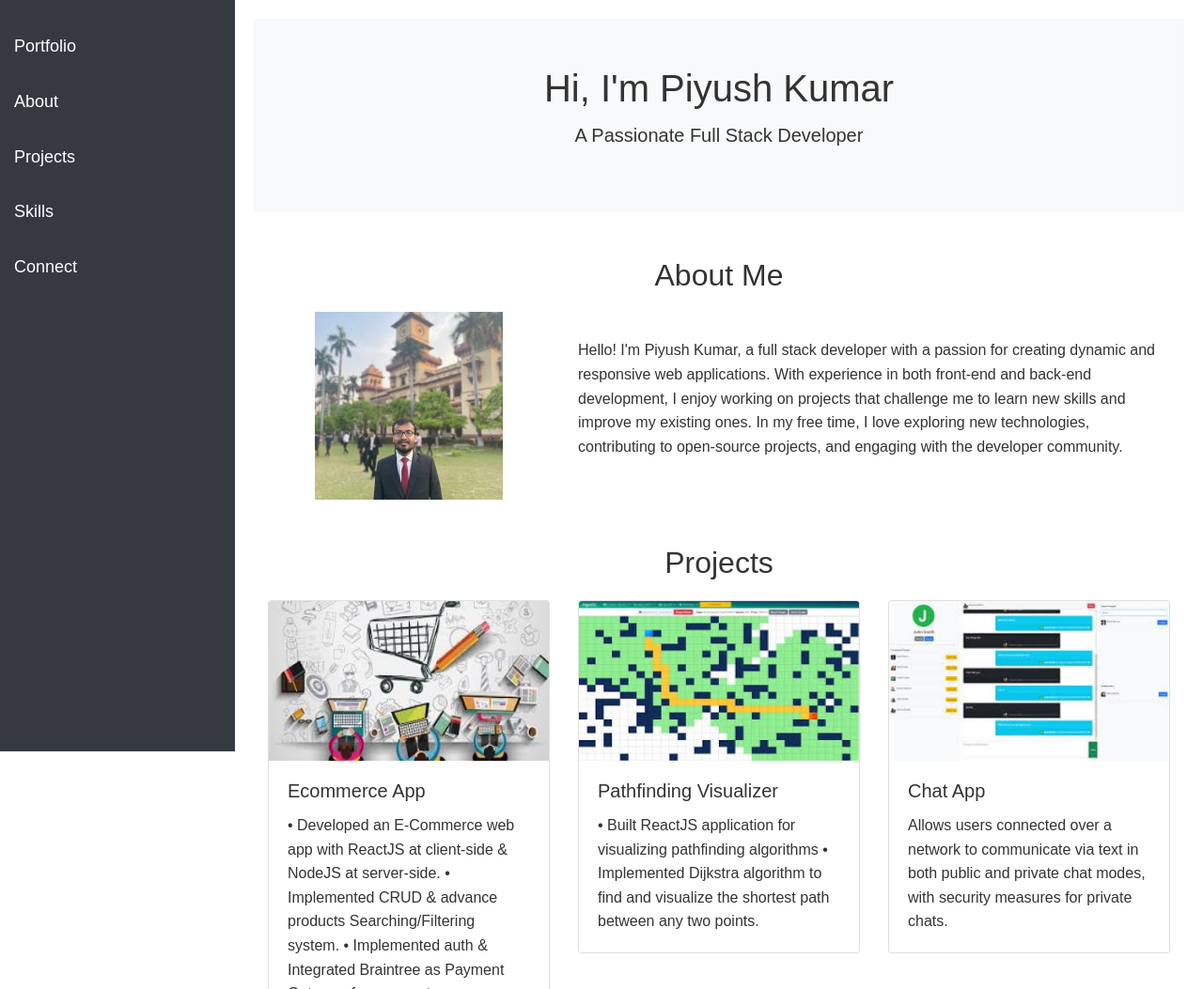
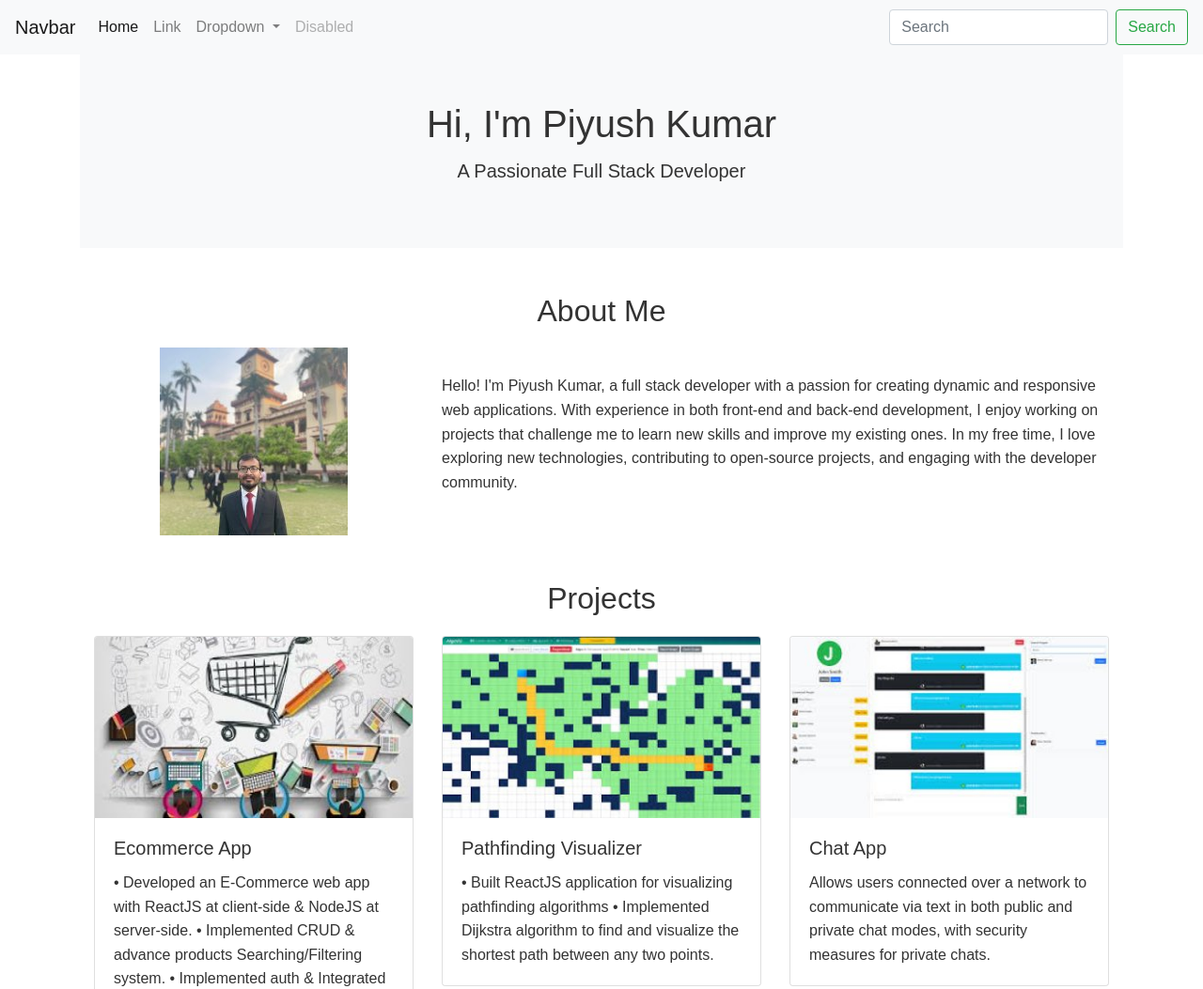
Before and after one commit to Piyush-Kumar25/assignment_1, a plain HTML site: page index.html in a window 1280 px wide. Shown: the top 1053 px of the page at 94% size. Drawn offline with nearby package versions, Linux system fonts and the light colour scheme.

Commit message:
first commit

```diff
--- a/index.html
+++ b/index.html
@@ -11,27 +11,6 @@
             font-family: 'Arial', sans-serif;
             line-height: 1.6;
             color: #333;
-        }
-
-        .sidebar {
-            height: 100%;
-            position: fixed;
-            width: 250px;
-            background-color: #343a40;
-            color: white;
-            padding-top: 20px;
-        }
-
-        .sidebar a {
-            padding: 15px;
-            text-decoration: none;
-            font-size: 18px;
-            color: white;
-            display: block;
-        }
-
-        .sidebar a:hover {
-            background-color: #575d63;
         }
 
         .content {
@@ -120,16 +99,54 @@
 </head>
 <body>
     <!-- Sidebar -->
-    <div class="sidebar">
+    <!-- <div class="sidebar">
         <a class="navbar-brand" href="#">Portfolio</a>
         <a href="#about">About</a>
         <a href="#projects">Projects</a>
         <a href="#skills">Skills</a>
         <a href="#connect">Connect</a>
-    </div>
+    </div> -->
+
+
+
+    <nav class="navbar navbar-expand-lg navbar-light bg-light">
+        <a class="navbar-brand" href="#">Navbar</a>
+        <button class="navbar-toggler" type="button" data-toggle="collapse" data-target="#navbarSupportedContent" aria-controls="navbarSupportedContent" aria-expanded="false" aria-label="Toggle navigation">
+          <span class="navbar-toggler-icon"></span>
+        </button>
+
+        <div class="collapse navbar-collapse" id="navbarSupportedContent">
+          <ul class="navbar-nav mr-auto">
+            <li class="nav-item active">
+              <a class="nav-link" href="#">Home <span class="sr-only">(current)</span></a>
+            </li>
+            <li class="nav-item">
+              <a class="nav-link" href="#">Link</a>
+            </li>
+            <li class="nav-item dropdown">
+              <a class="nav-link dropdown-toggle" href="#" id="navbarDropdown" role="button" data-toggle="dropdown" aria-haspopup="true" aria-expanded="false">
+                Dropdown
+              </a>
+              <div class="dropdown-menu" aria-labelledby="navbarDropdown">
+                <a class="dropdown-item" href="#">Action</a>
+                <a class="dropdown-item" href="#">Another action</a>
+                <div class="dropdown-divider"></div>
+                <a class="dropdown-item" href="#">Something else here</a>
+              </div>
+            </li>
+            <li class="nav-item">
+              <a class="nav-link disabled" href="#">Disabled</a>
+            </li>
+          </ul>
+          <form class="form-inline my-2 my-lg-0">
+            <input class="form-control mr-sm-2" type="search" placeholder="Search" aria-label="Search">
+            <button class="btn btn-outline-success my-2 my-sm-0" type="submit">Search</button>
+          </form>
+        </div>
+      </nav>
 
     <!-- Content -->
-    <div class="content">
+    <div class="container">
         <!-- Header -->
         <header>
             <div class="container">
```
Also changed, not shown: 1 other file.
